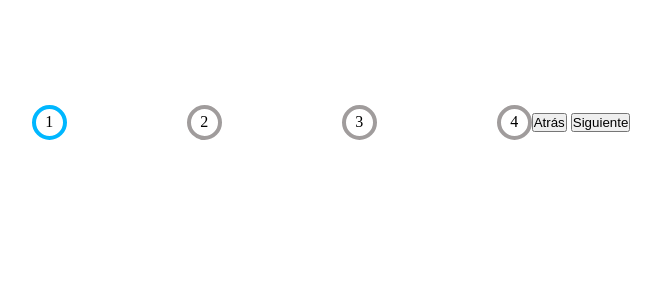
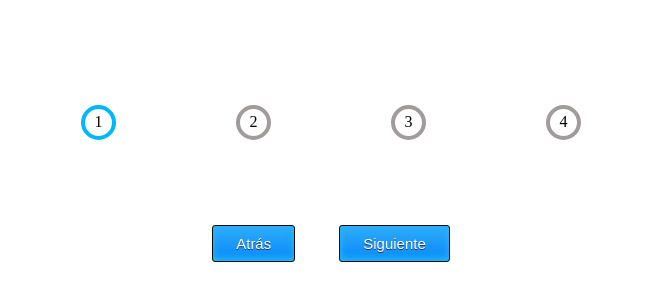
Before and after one commit to Emilianoperea1989/50-proyects-js, a plain HTML site: page progress-steps/index.html in a window 1280 px wide. Shown: the part 278-578 px from the top of the page, without its empty margins (309-970 px from the left). Drawn offline with Linux system fonts and the light colour scheme.

Commit message:
Fin de proyecto Progress Steps

```diff
--- a/progress-steps/index.html
+++ b/progress-steps/index.html
@@ -9,6 +9,7 @@
 </head>
 
 <body>
+    <div id="text"></div>
     <div class="container">
         <div class="barra">
             <div class="progreso"></div>
--- a/progress-steps/script.js
+++ b/progress-steps/script.js
@@ -8,6 +8,7 @@ const btnSiguiente = document.getElementById('btnSiguiente');
 const btnAtras = document.getElementById('btnAtras');
 const pasos = document.querySelectorAll('.paso');
 
+
 btnSiguiente.addEventListener("click", function() {
     if (valorActual < valorTotal) {
         valorActual++;
@@ -16,6 +17,7 @@ btnSiguiente.addEventListener("click", function() {
         pasos.forEach(function(paso, index) {
             if (index <= valorActual) {
                 paso.style.borderColor = "rgb(0, 183, 255)";
+
             } else {
                 paso.style.borderColor = "rgb(160, 156, 156)";
             }
@@ -37,5 +39,6 @@ btnAtras.addEventListener("click", function() {
                 paso.style.borderColor = "rgb(160, 156, 156)";
             }
         });
+
     }
 });
--- a/progress-steps/style.css
+++ b/progress-steps/style.css
@@ -59,3 +59,37 @@ width:'' ;
 }#paso1{
     border: 4px solid rgb(0, 183, 255);
 }
+button{
+    margin: 20px;
+
+}
+button {
+	box-shadow:inset 0px -3px 7px 0px #29bbff;
+	background:linear-gradient(to bottom, #2dabf9 5%, #0688fa 100%);
+	background-color:#2dabf9;
+	border-radius:3px;
+	border:1px solid #0b0e07;
+	display:inline-block;
+	cursor:pointer;
+	color:#ffffff;
+	font-family:Arial;
+	font-size:15px;
+	padding:9px 23px;
+	text-decoration:none;
+	text-shadow:0px 1px 0px #263666;
+}
+button:hover {
+	background:linear-gradient(to bottom, #0688fa 5%, #2dabf9 100%);
+	background-color:#0688fa;
+}
+button:active {
+	position:relative;
+	top:1px;
+}
+
+
+.botones{
+    position: absolute;
+    bottom: 30%;
+
+}
```
